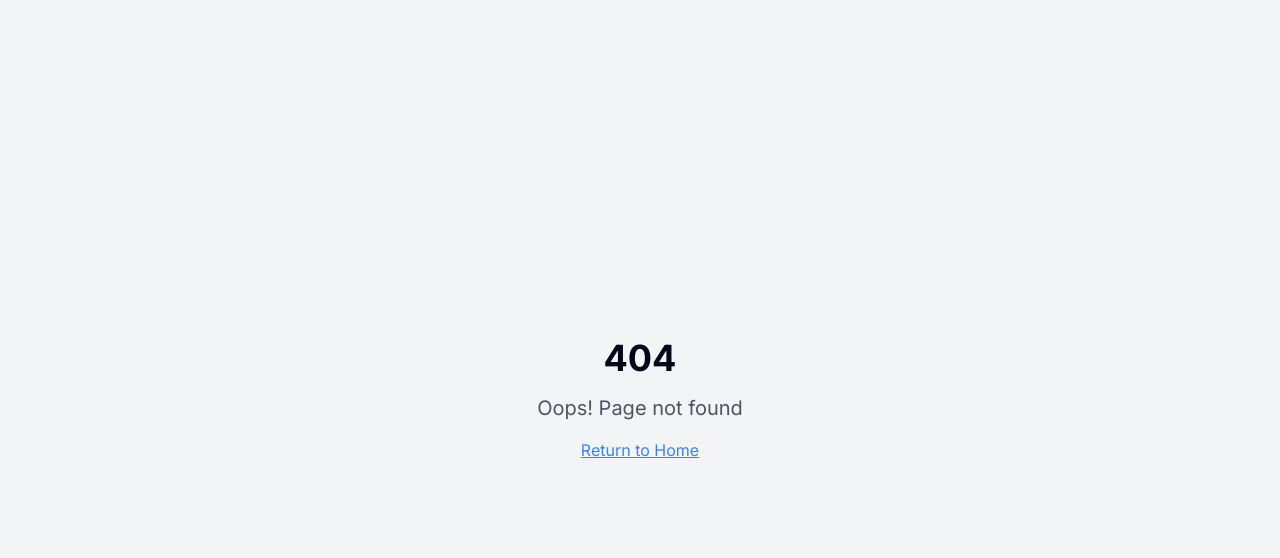
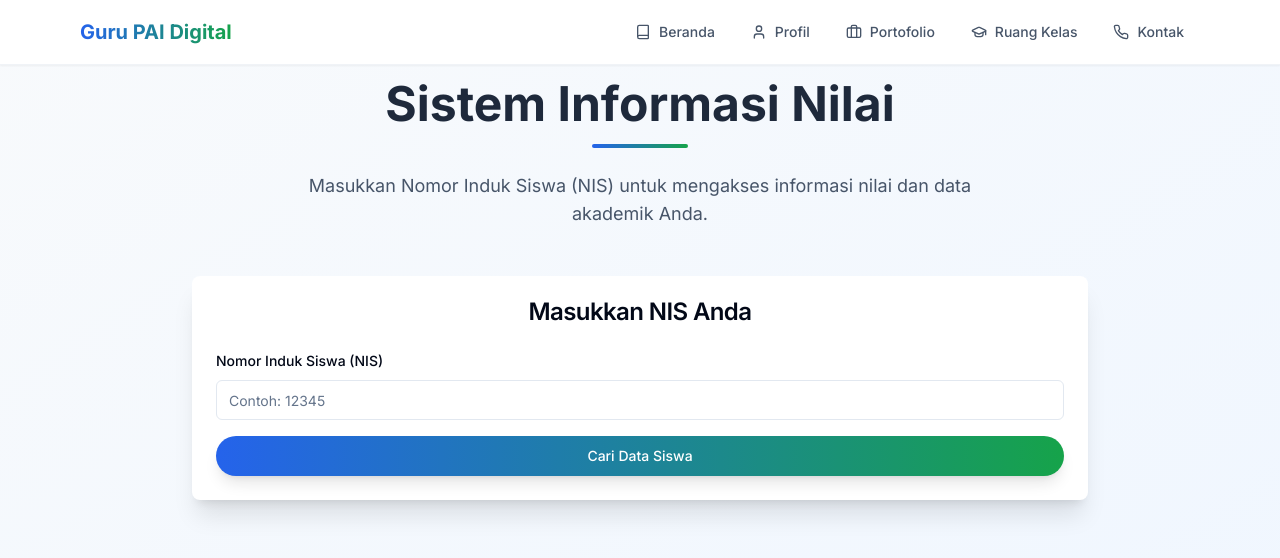
Before and after one commit to Santosa-Dev1507/guru-kreatif-website, a React (Vite) app: page /sistem-informasi-nilai in a window 1280 px wide. Before the commit this address had no page. Shown: the top 558 px of the page. Built offline with nearby package versions, Linux system fonts and the light colour scheme.

Commit message:
Feat: Add SISWA page
Implement a new page named "Sistem Informasi Nilai" that fetches data from the provided Google Sheets CSV link and allows student access via NIS input.

```diff
--- a/src/App.tsx
+++ b/src/App.tsx
@@ -10,6 +10,7 @@ import Portofolio from "./pages/Portofolio";
 import MateriKelas from "./pages/MateriKelas";
 import KelasDetail from "./pages/KelasDetail";
 import Kontak from "./pages/Kontak";
+import SistemInformasiNilai from "./pages/SistemInformasiNilai";
 import NotFound from "./pages/NotFound";
 
 const queryClient = new QueryClient();
@@ -27,6 +28,7 @@ const App = () => (
           <Route path="/materi-kelas" element={<MateriKelas />} />
           <Route path="/kelas/:grade" element={<KelasDetail />} />
           <Route path="/kontak" element={<Kontak />} />
+          <Route path="/sistem-informasi-nilai" element={<SistemInformasiNilai />} />
           <Route path="*" element={<NotFound />} />
         </Routes>
       </BrowserRouter>
--- a/src/pages/MateriKelas.tsx
+++ b/src/pages/MateriKelas.tsx
@@ -1,3 +1,4 @@
+
 import React from 'react';
 import { Link } from 'react-router-dom';
 import { Users, BookOpen, Download, Play, FileText, Lock, GraduationCap } from 'lucide-react';
@@ -155,12 +156,14 @@ const MateriKelas = () => {
           <Card className="mt-12 shadow-xl border-0 bg-gradient-to-r from-slate-800 to-slate-900 text-white">
             <CardContent className="p-8 text-center">
               <Lock className="w-16 h-16 mx-auto mb-6 text-blue-400" />
-              <h2 className="text-3xl font-bold mb-4">Portal Google Classroom</h2>
+              <h2 className="text-3xl font-bold mb-4">Sistem Informasi Nilai</h2>
               <p className="text-slate-300 mb-6 max-w-2xl mx-auto">
-                Semua aktivitas terkait pengumpulan tugas, ulangan harian, dan informasi nilai dilakukan melalui platform Google Classroom untuk menjaga kerahasiaan dan kemudahan rekapitulasi.
+                Akses informasi nilai dan data akademik Anda melalui sistem informasi nilai yang terintegrasi dengan database sekolah.
               </p>
-              <Button className="bg-gradient-to-r from-blue-600 to-green-600 text-white rounded-full px-8 py-3 shadow-lg hover:shadow-xl transition-all duration-300">
-                Masuk Google Classroom
+              <Button asChild className="bg-gradient-to-r from-blue-600 to-green-600 text-white rounded-full px-8 py-3 shadow-lg hover:shadow-xl transition-all duration-300">
+                <Link to="/sistem-informasi-nilai">
+                  Masuk Sistem Informasi Nilai
+                </Link>
               </Button>
             </CardContent>
           </Card>
--- /dev/null
+++ b/src/pages/SistemInformasiNilai.tsx
@@ -0,0 +1,243 @@
+
+import React, { useState } from 'react';
+import { Card, CardContent, CardHeader, CardTitle } from '@/components/ui/card';
+import { Button } from '@/components/ui/button';
+import { Input } from '@/components/ui/input';
+import { Label } from '@/components/ui/label';
+import { Table, TableBody, TableCell, TableHead, TableHeader, TableRow } from '@/components/ui/table';
+import { Badge } from '@/components/ui/badge';
+import { User, FileText, AlertCircle, CheckCircle } from 'lucide-react';
+import Navigation from '@/components/Navigation';
+import { useToast } from '@/hooks/use-toast';
+
+interface StudentData {
+  nis: string;
+  nama: string;
+  kelas: string;
+  [key: string]: string;
+}
+
+const SistemInformasiNilai = () => {
+  const [nis, setNis] = useState('');
+  const [studentData, setStudentData] = useState<StudentData | null>(null);
+  const [isLoading, setIsLoading] = useState(false);
+  const [error, setError] = useState('');
+  const { toast } = useToast();
+
+  const fetchStudentData = async () => {
+    if (!nis.trim()) {
+      setError('Harap masukkan NIS');
+      return;
+    }
+
+    setIsLoading(true);
+    setError('');
+
+    try {
+      const response = await fetch('https://docs.google.com/spreadsheets/d/e/2PACX-1vSggYPzXmr58hqsCs9kkNOsScPK-vy7sci7hMnzZnp2xGymha4vg841Bf9F5aSjgWeplmGRK04OgkRn/pub?output=csv');
+      const csvText = await response.text();
+
+      // Parse CSV
+      const lines = csvText.split('\\n');
+      const headers = lines[0].split(',').map(header => header.trim().replace(/"/g, ''));
+
+      // Find student by NIS
+      let foundStudent = null;
+      for (let i = 1; i < lines.length; i++) {
+        const values = lines[i].split(',').map(value => value.trim().replace(/"/g, ''));
+        if (values[0] === nis) { // Assuming NIS is in first column
+          foundStudent = {};
+          headers.forEach((header, index) => {
+            foundStudent[header.toLowerCase()] = values[index] || '';
+          });
+          break;
+        }
+      }
+
+      if (foundStudent) {
+        setStudentData(foundStudent as StudentData);
+        toast({
+          title: "Data ditemukan!",
+          description: `Selamat datang, ${foundStudent.nama || 'Siswa'}`,
+        });
+      } else {
+        setError('NIS tidak ditemukan dalam database');
+        setStudentData(null);
+      }
+    } catch (err) {
+      setError('Gagal mengambil data. Periksa koneksi internet Anda.');
+      console.error('Error fetching data:', err);
+    } finally {
+      setIsLoading(false);
+    }
+  };
+
+  const handleSubmit = (e: React.FormEvent) => {
+    e.preventDefault();
+    fetchStudentData();
+  };
+
+  const renderStudentInfo = () => {
+    if (!studentData) return null;
+
+    const excludeKeys = ['nis', 'nama', 'kelas'];
+    const gradeKeys = Object.keys(studentData).filter(key =>
+      !excludeKeys.includes(key.toLowerCase()) && studentData[key]
+    );
+
+    return (
+      <div className="space-y-6">
+        {/* Student Info Card */}
+        <Card className="shadow-lg border-0 bg-gradient-to-r from-blue-50 to-green-50">
+          <CardHeader>
+            <CardTitle className="flex items-center gap-3">
+              <div className="w-10 h-10 bg-gradient-to-r from-blue-600 to-green-600 rounded-full flex items-center justify-center">
+                <User className="w-5 h-5 text-white" />
+              </div>
+              Informasi Siswa
+            </CardTitle>
+          </CardHeader>
+          <CardContent>
+            <div className="grid md:grid-cols-3 gap-4">
+              <div>
+                <Label className="text-sm font-semibold text-slate-600">NIS</Label>
+                <p className="text-lg font-bold text-slate-800">{studentData.nis}</p>
+              </div>
+              <div>
+                <Label className="text-sm font-semibold text-slate-600">Nama</Label>
+                <p className="text-lg font-bold text-slate-800">{studentData.nama}</p>
+              </div>
+              <div>
+                <Label className="text-sm font-semibold text-slate-600">Kelas</Label>
+                <Badge className="bg-gradient-to-r from-blue-600 to-green-600 text-white">
+                  {studentData.kelas}
+                </Badge>
+              </div>
+            </div>
+          </CardContent>
+        </Card>
+
+        {/* Grades Table */}
+        {gradeKeys.length > 0 && (
+          <Card className="shadow-lg border-0">
+            <CardHeader>
+              <CardTitle className="flex items-center gap-3">
+                <div className="w-10 h-10 bg-gradient-to-r from-purple-600 to-pink-600 rounded-full flex items-center justify-center">
+                  <FileText className="w-5 h-5 text-white" />
+                </div>
+                Data Nilai
+              </CardTitle>
+            </CardHeader>
+            <CardContent>
+              <Table>
+                <TableHeader>
+                  <TableRow>
+                    <TableHead className="font-semibold">Komponen Penilaian</TableHead>
+                    <TableHead className="font-semibold text-center">Nilai</TableHead>
+                    <TableHead className="font-semibold text-center">Status</TableHead>
+                  </TableRow>
+                </TableHeader>
+                <TableBody>
+                  {gradeKeys.map((key) => {
+                    const value = studentData[key];
+                    const numericValue = parseFloat(value);
+                    const isNumeric = !isNaN(numericValue);
+                    const status = isNumeric && numericValue >= 75 ? 'Tuntas' : 'Belum Tuntas';
+
+                    return (
+                      <TableRow key={key} className="hover:bg-slate-50">
+                        <TableCell className="font-medium capitalize">
+                          {key.replace(/_/g, ' ')}
+                        </TableCell>
+                        <TableCell className="text-center">
+                          <Badge variant={isNumeric && numericValue >= 75 ? "default" : "destructive"}>
+                            {value}
+                          </Badge>
+                        </TableCell>
+                        <TableCell className="text-center">
+                          {isNumeric && (
+                            <div className="flex items-center justify-center gap-2">
+                              {numericValue >= 75 ? (
+                                <CheckCircle className="w-4 h-4 text-green-600" />
+                              ) : (
+                                <AlertCircle className="w-4 h-4 text-red-600" />
+                              )}
+                              <span className={numericValue >= 75 ? "text-green-600" : "text-red-600"}>
+                                {status}
+                              </span>
+                            </div>
+                          )}
+                        </TableCell>
+                      </TableRow>
+                    );
+                  })}
+                </TableBody>
+              </Table>
+            </CardContent>
+          </Card>
+        )}
+      </div>
+    );
+  };
+
+  return (
+    <div className="min-h-screen bg-gradient-to-br from-slate-50 to-blue-50">
+      <Navigation />
+
+      <div className="pt-20 pb-16 px-4">
+        <div className="max-w-4xl mx-auto">
+          {/* Header */}
+          <div className="text-center mb-12">
+            <h1 className="text-4xl md:text-5xl font-bold text-slate-800 mb-4">
+              Sistem Informasi Nilai
+            </h1>
+            <div className="w-24 h-1 bg-gradient-to-r from-blue-600 to-green-600 mx-auto rounded-full mb-6"></div>
+            <p className="text-lg text-slate-600 max-w-2xl mx-auto">
+              Masukkan Nomor Induk Siswa (NIS) untuk mengakses informasi nilai dan data akademik Anda.
+            </p>
+          </div>
+
+          {/* Login Form */}
+          <Card className="shadow-xl border-0 mb-8">
+            <CardHeader>
+              <CardTitle className="text-center">Masukkan NIS Anda</CardTitle>
+            </CardHeader>
+            <CardContent>
+              <form onSubmit={handleSubmit} className="space-y-4">
+                <div>
+                  <Label htmlFor="nis">Nomor Induk Siswa (NIS)</Label>
+                  <Input
+                    id="nis"
+                    type="text"
+                    placeholder="Contoh: 12345"
+                    value={nis}
+                    onChange={(e) => setNis(e.target.value)}
+                    className="mt-2"
+                  />
+                  {error && (
+                    <p className="text-red-600 text-sm mt-2 flex items-center gap-2">
+                      <AlertCircle className="w-4 h-4" />
+                      {error}
+                    </p>
+                  )}
+                </div>
+                <Button
+                  type="submit"
+                  className="w-full bg-gradient-to-r from-blue-600 to-green-600 text-white rounded-full py-3 shadow-lg hover:shadow-xl transition-all duration-300"
+                  disabled={isLoading}
+                >
+                  {isLoading ? 'Mencari data...' : 'Cari Data Siswa'}
+                </Button>
+              </form>
+            </CardContent>
+          </Card>
+
+          {/* Student Data */}
+          {renderStudentInfo()}
+        </div>
+      </div>
+    </div>
+  );
+};
+
+export default SistemInformasiNilai;
```
